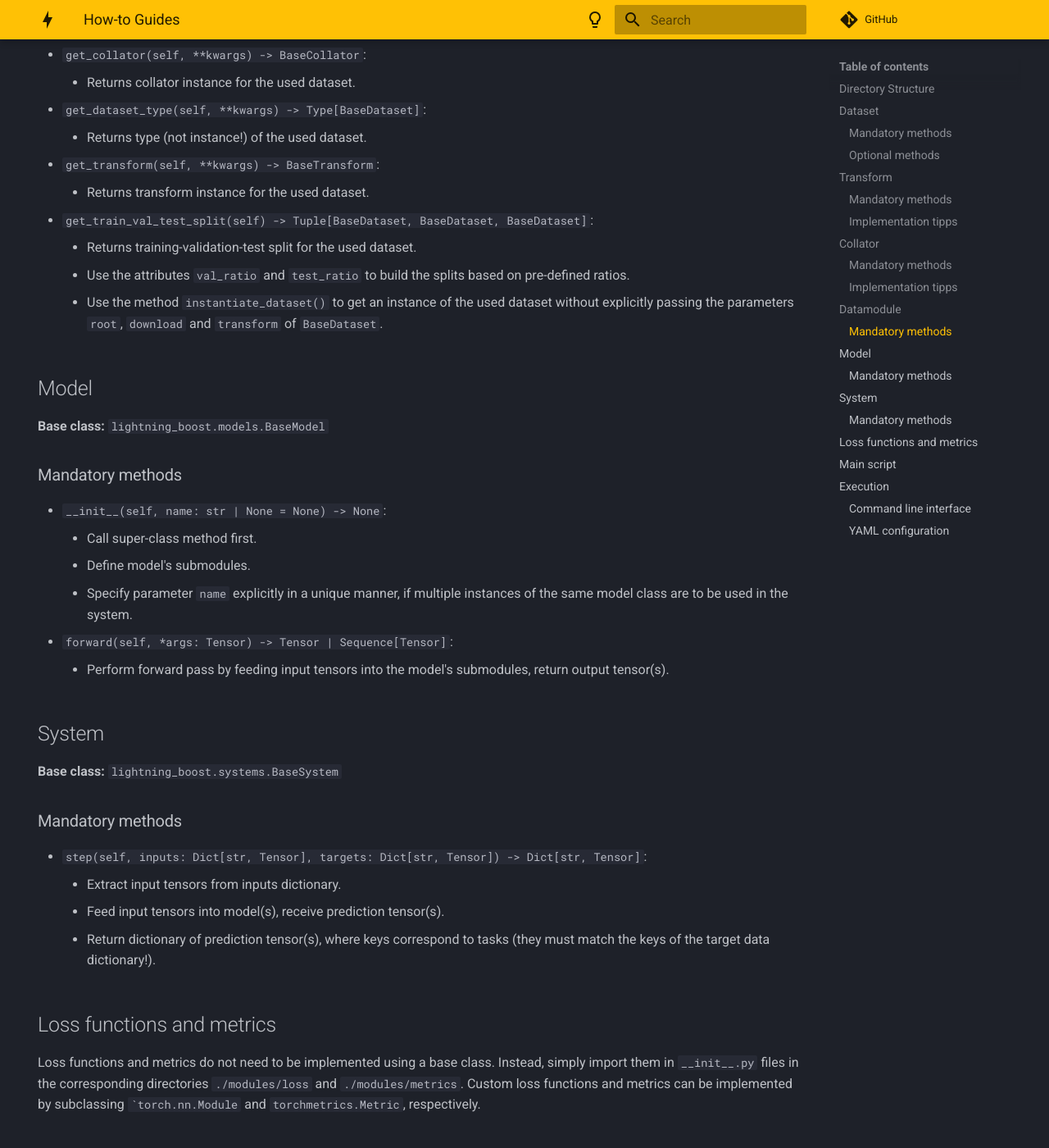
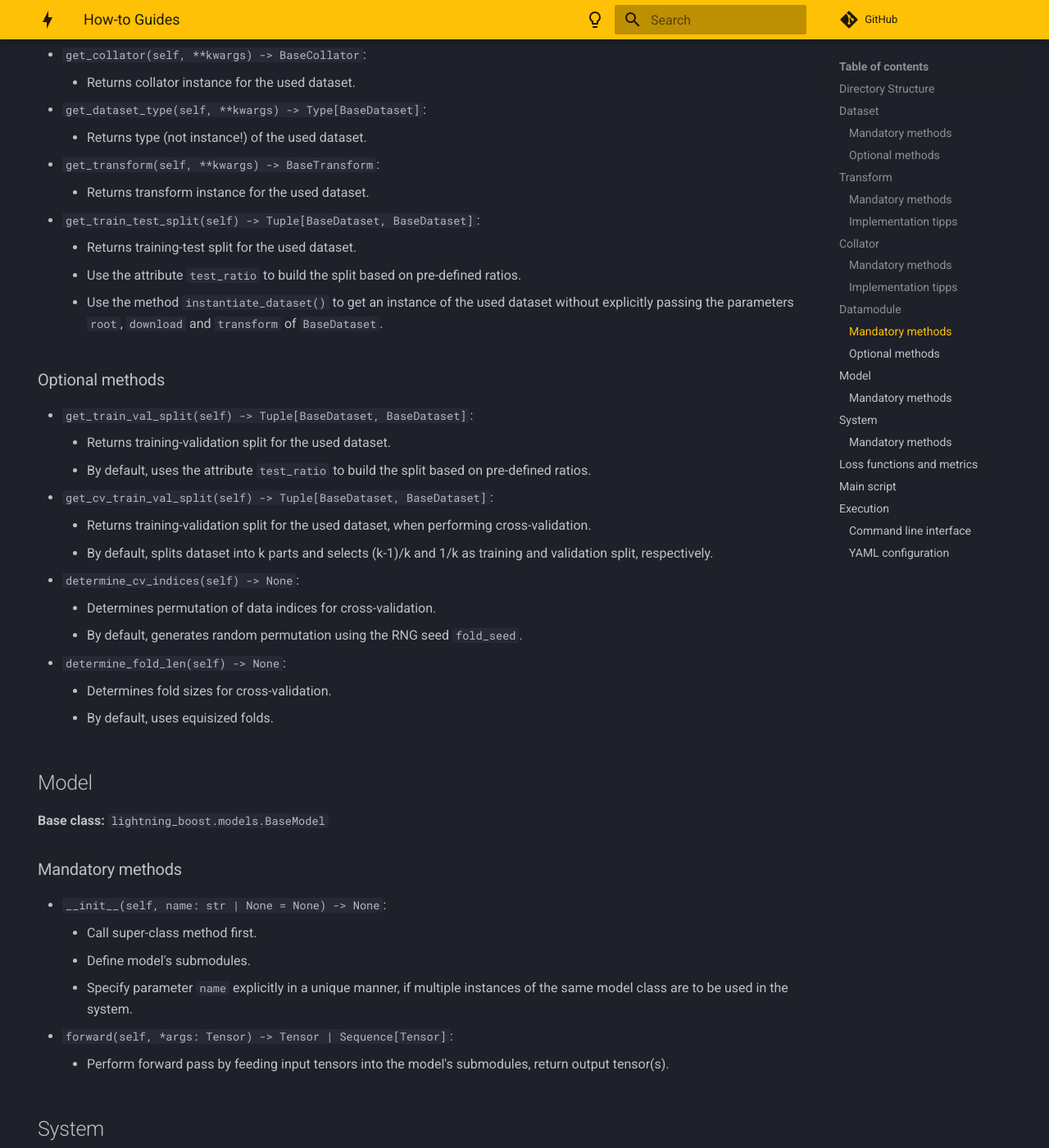
Before and after one commit to f-lair/lightning-boost, an MkDocs documentation site: the page built from docs/how-to-guides.md, in a window 1280 px wide and 1400 px high, scrolled down 2587 px. Shown: the whole window at 82% size. Built offline with MkDocs 1.6.1 and Material for MkDocs 9.7.7, drawn with Linux system fonts in a browser that asks for light colours; comment, search, counter and statistics services are not loaded.

Commit message:
Updated docs

```diff
--- a/docs/how-to-guides.md
+++ b/docs/how-to-guides.md
@@ -98,11 +98,25 @@ hide:
       - Returns type (not instance!) of the used dataset.
   - `get_transform(self, **kwargs) -> BaseTransform`:
       - Returns transform instance for the used dataset.
-  - `get_train_val_test_split(self) -> Tuple[BaseDataset, BaseDataset, BaseDataset]`:
-      - Returns training-validation-test split for the used dataset.
-      - Use the attributes `val_ratio` and `test_ratio` to build the splits based on pre-defined ratios.
+  - `get_train_test_split(self) -> Tuple[BaseDataset, BaseDataset]`:
+      - Returns training-test split for the used dataset.
+      - Use the attribute `test_ratio` to build the split based on pre-defined ratios.
       - Use the method `instantiate_dataset()` to get an instance of the used dataset without explicitly passing the parameters `root`, `download` and `transform` of `BaseDataset`.
 
+### Optional methods
+
+  - `get_train_val_split(self) -> Tuple[BaseDataset, BaseDataset]`:
+      - Returns training-validation split for the used dataset.
+      - By default, uses the attribute `test_ratio` to build the split based on pre-defined ratios.
+  - `get_cv_train_val_split(self) -> Tuple[BaseDataset, BaseDataset]`:
+      - Returns training-validation split for the used dataset, when performing cross-validation.
+      - By default, splits dataset into k parts and selects (k-1)/k and 1/k as training and validation split, respectively.
+  - `determine_cv_indices(self) -> None`:
+      - Determines permutation of data indices for cross-validation.
+      - By default, generates random permutation using the RNG seed `fold_seed`.
+  - `determine_fold_len(self) -> None`:
+      - Determines fold sizes for cross-validation.
+      - By default, uses equisized folds.
 
 ## Model
 
--- a/mkdocs.yml
+++ b/mkdocs.yml
@@ -15,6 +15,7 @@ nav:
 - Tutorials:
   - 'tutorials/index.md'
   - MNIST Classification: 'tutorials/mnist.md'
+  - Cross Validation: 'tutorials/cross-validation.md'
 - How-to Guides: 'how-to-guides.md'
 - Reference: reference/
 - Explanation: 'explanation.md'
```
Also changed, not shown: docs/index.md (+6 -6 lines), docs/tutorials/cross-validation.md (added, +43 -0 lines), docs/tutorials/index.md (+8 -0 lines), docs/tutorials/mnist.md (+5 -5 lines).
